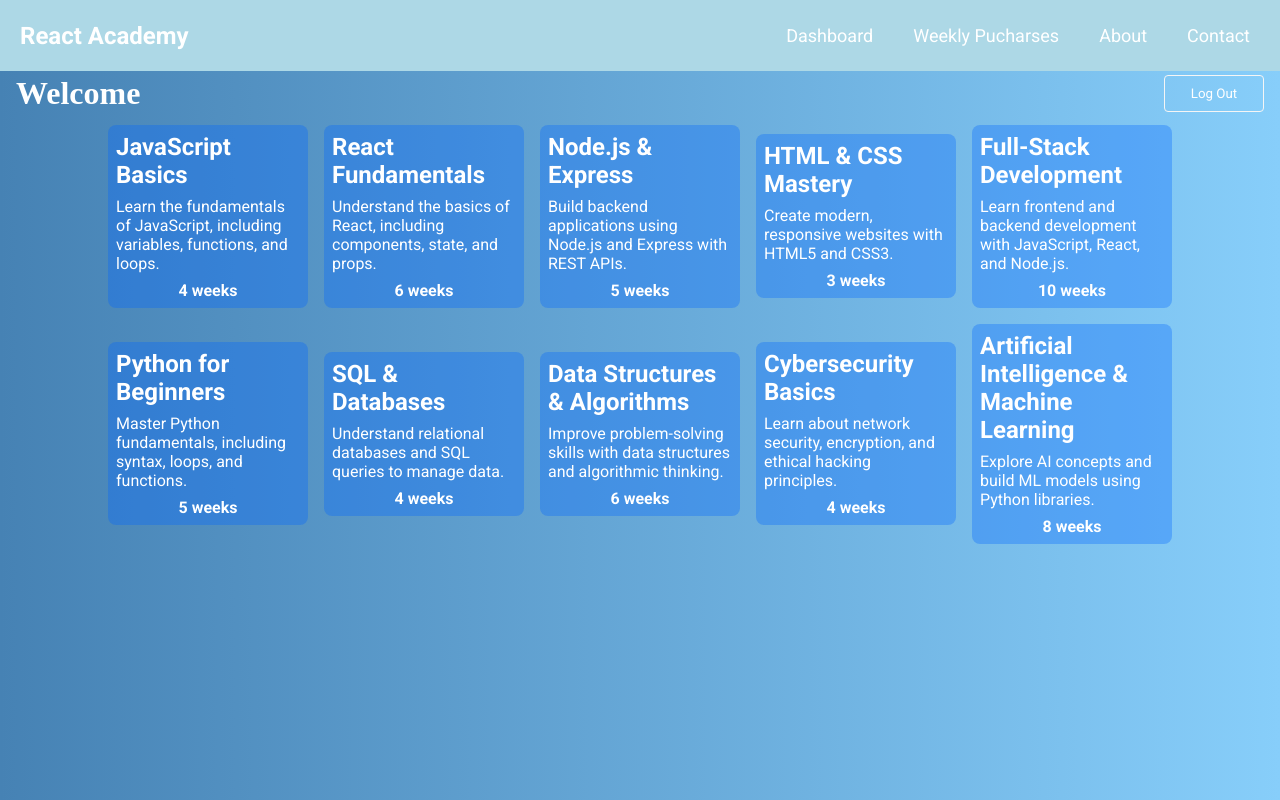
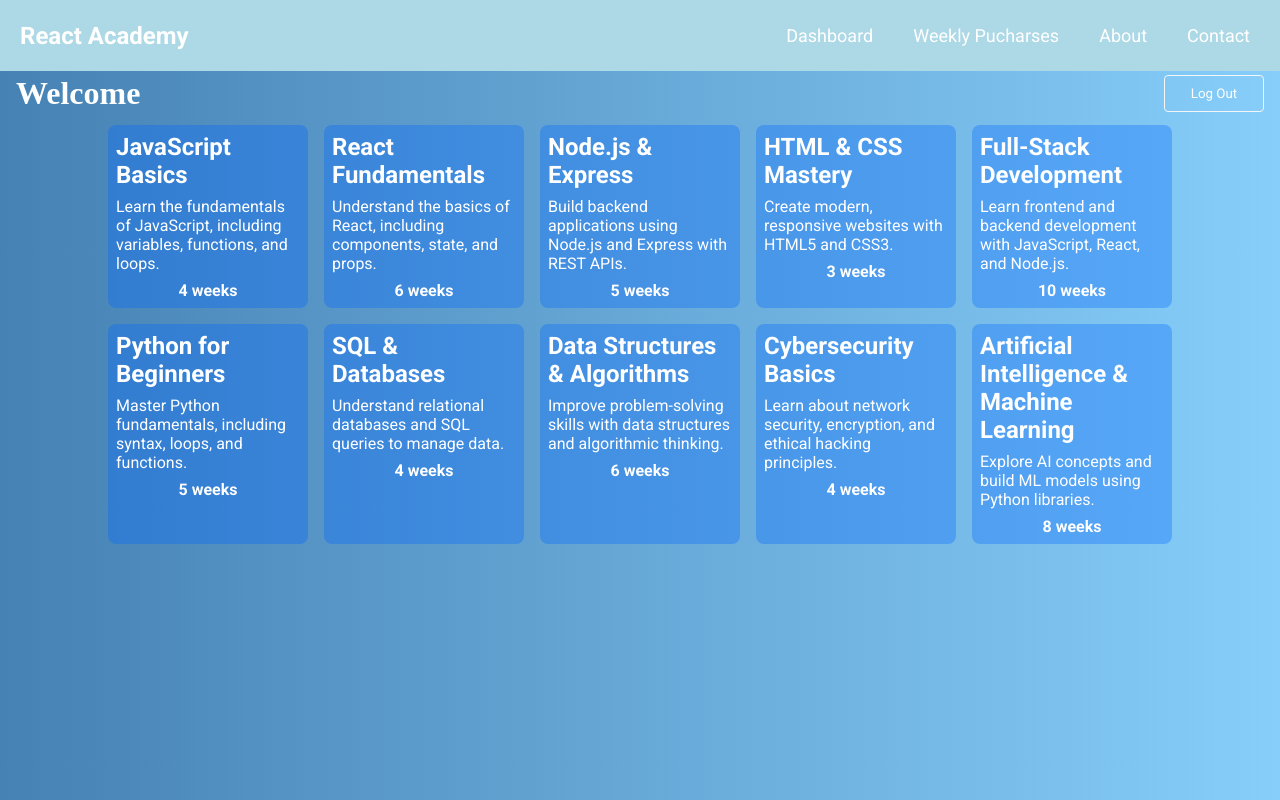
Before and after one commit to Espadv69/Course-2025, a React (Vite) app in the folder Academy-React/: page /dashboard in a window 1280 px wide. Built offline with nearby package versions, Linux system fonts and the light colour scheme; sample sign-in values are in the browser's storage; a web font is replaced by a local one.

Commit message:
Add h3-title-courses styling

```diff
--- a/Academy-React/src/css/Dashboard.css
+++ b/Academy-React/src/css/Dashboard.css
@@ -27,6 +27,17 @@
   }
 }
 
+.h3-courses_title {
+  margin: 1rem auto;
+  margin-bottom: 1rem;
+
+  width: 100%;
+  max-width: 430px;
+
+  text-align: center;
+  border-bottom: 3px solid whitesmoke;
+}
+
 .courses_ul {
   list-style: none;
 
@@ -35,7 +46,6 @@
   display: grid;
   grid-template-columns: repeat(auto-fit, 200px);
   justify-content: center;
-  align-items: center;
   gap: 1rem;
 }
 
@@ -51,7 +61,7 @@
   border-radius: 8px;
 
   background: #0066ff54;
-  transition: scale .2s ease-in-out;
+  transition: scale .1s ease-in-out;
 }
 
 .courses_li:hover {
```
